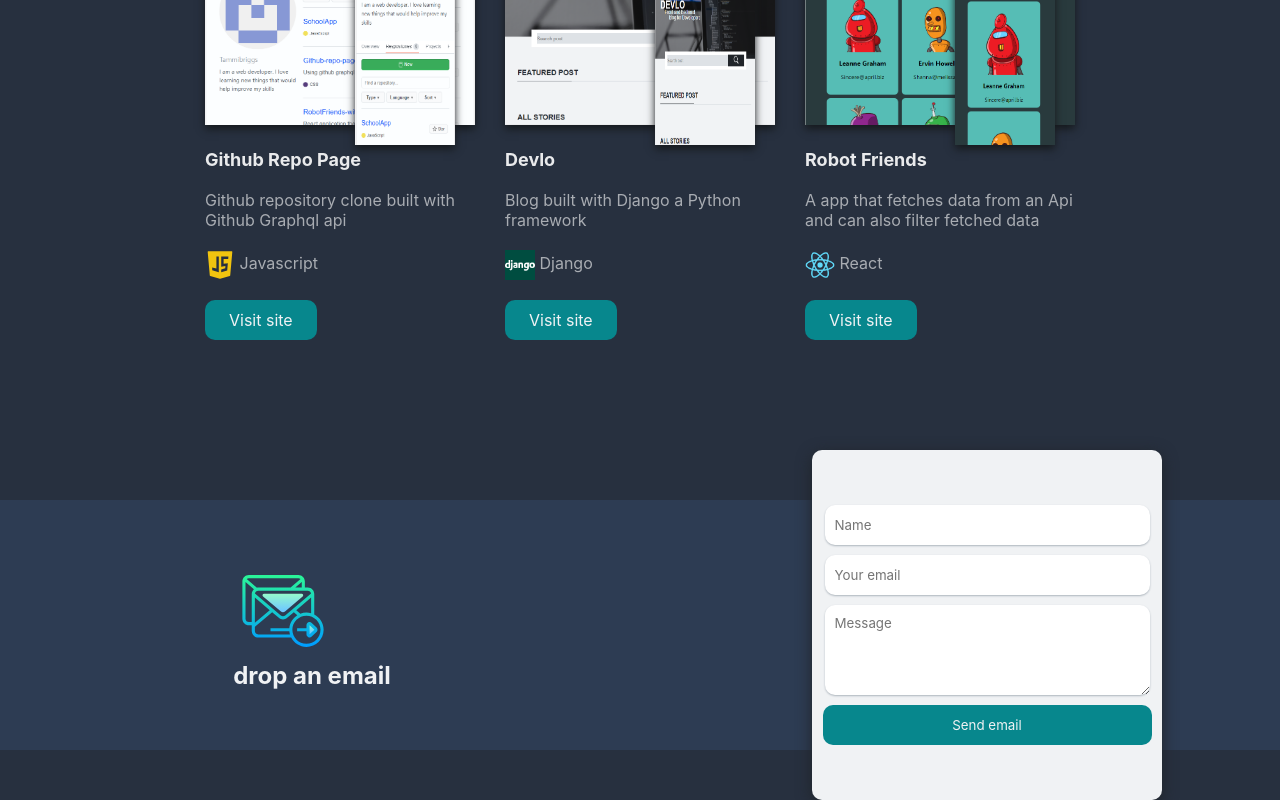
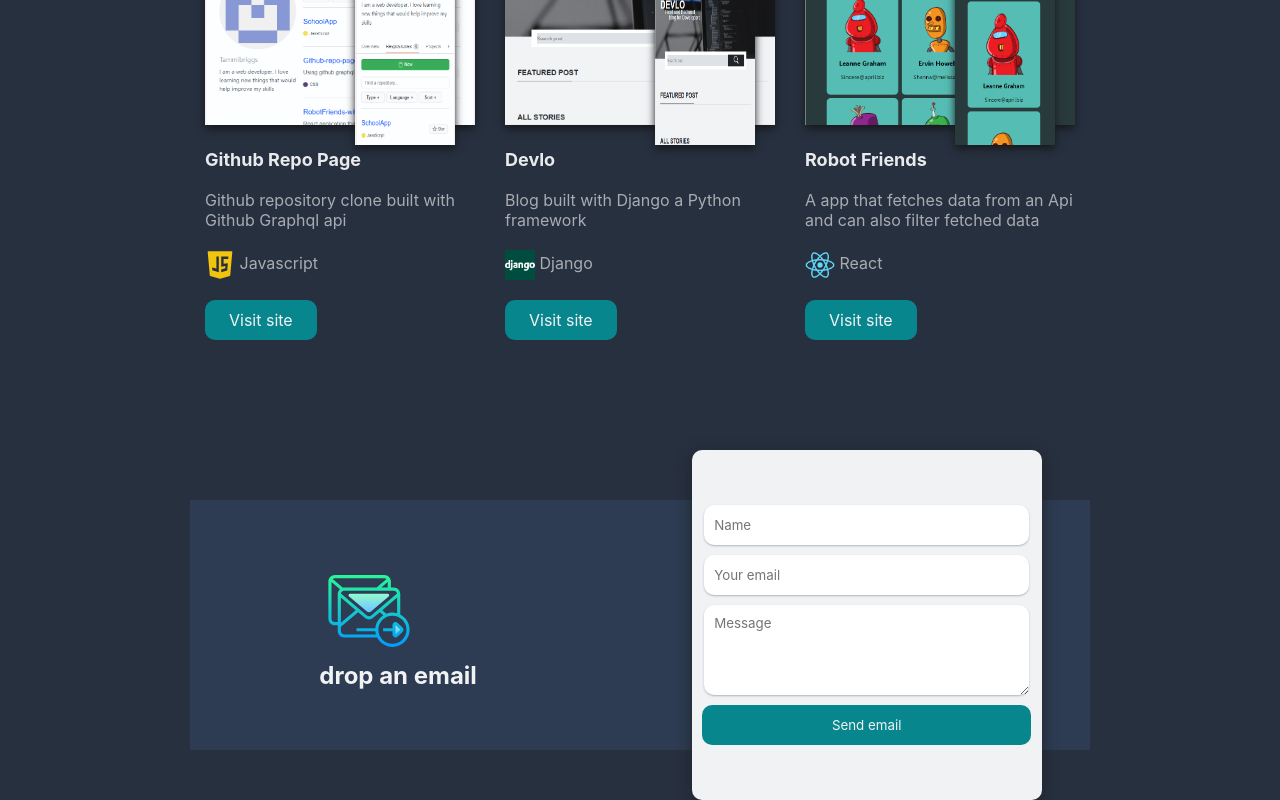
Before and after one commit to Tammibriggs/OldPortfolio, a React (Create React App) app: page / in a window 1280 px wide. Shown: the part 1421-2221 px from the top of the page. Built offline with nearby package versions, Linux system fonts and the light colour scheme.

Commit message:
added wrapper around email

```diff
--- a/src/Email/Email.js
+++ b/src/Email/Email.js
@@ -4,6 +4,7 @@ import emailIcon from "../images/email-icon.svg"
 
 function Email(){
     return(
+        <div className="wrapper">
             <div class="send-email">
                 <div class="email-heading mail">
                     <img src={emailIcon} class="email-icon"/>
@@ -19,6 +20,7 @@ function Email(){
                     </form>
                 </div>
             </div>
+        </div>
     )
 }
 
```
Lines whose indentation alone changed are shown as unchanged.
